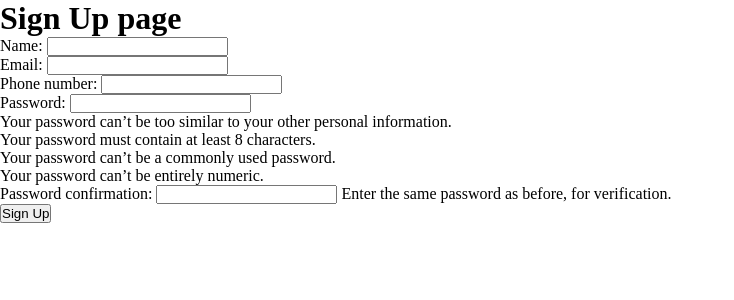
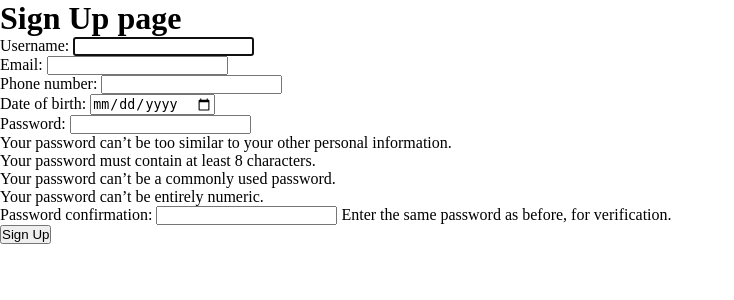
Before and after one commit to Yuyi-hao/rewrote, a Django app: page /accounts/signup/ in a window 1280 px wide. Shown: the part 37-337 px from the top of the page, without its empty margins (0-734 px from the left). Run offline with Django 4.2, Linux system fonts and the light colour scheme.

Commit message:
fixed the date field

```diff
--- a/accounts/admin.py
+++ b/accounts/admin.py
@@ -10,6 +10,6 @@ class UserAccountAdmin(UserAdmin):
     add_form = UserAccountCreationForm
     form = UserAccountChangeForm
     model = UserAccount
-    list_display = ['name', 'email', 'joining_date', 'is_staff', 'date_of_birth']
+    list_display = ['username', 'email', 'joining_date', 'is_staff', 'date_of_birth']
 
 admin.site.register(UserAccount, UserAccountAdmin)
--- a/accounts/forms.py
+++ b/accounts/forms.py
@@ -5,13 +5,17 @@ from django.contrib.auth.forms import UserCreationForm, UserChangeForm
 from .models import UserAccount
 
 class UserAccountCreationForm(UserCreationForm):
+    date_of_birth = forms.DateField(
+        widget=forms.DateInput(attrs={'type': 'date'}),
+        input_formats=['%Y-%m-%d'],
+    )
     class Meta:
         model = UserAccount
-        fields = ('name', 'email', 'phone_number',)
-        # widgets = {'date_of_brith': forms.DateInput()}
+        fields = ('username', 'email', 'phone_number', 'date_of_birth')
+        widgets = {'date_of_brith': forms.DateInput()}
 
 
 class UserAccountChangeForm(UserChangeForm):
     class Meta:
         model = UserAccount
-        fields = ('name', 'email', 'phone_number', 'date_of_birth')
+        fields = ('username', 'email', 'phone_number', 'date_of_birth')
--- a/accounts/models.py
+++ b/accounts/models.py
@@ -4,11 +4,11 @@ from django.contrib.auth.models import AbstractUser
 # Create your models here.
 
 class UserAccount(AbstractUser):
-    name = models.CharField(max_length=150)
+    username = models.CharField(max_length=150, unique=True)
     email = models.EmailField(unique=True)
     phone_number = models.CharField(max_length=20, blank=True, null=True)
     date_of_birth = models.DateField(null=True, blank=True)
     joining_date = models.DateTimeField(auto_now_add=True)
 
     def __str__(self):
-        return self.name
+        return self.username
--- a/rewrote/urls.py
+++ b/rewrote/urls.py
@@ -18,8 +18,8 @@ from django.contrib import admin
 from django.urls import path, include
 
 urlpatterns = [
+    path('', include('main.urls')),
     path('admin/', admin.site.urls),
+    path('accounts/', include('accounts.urls')),
     path('accounts/', include('django.contrib.auth.urls')),
-    path('accounts/', include('accounts.urls')),
-    path('', include('main.urls')),
 ]
--- a/templates/home.html
+++ b/templates/home.html
@@ -5,7 +5,7 @@
 {% block content %}
 <h1> Home page </h1>
 {% if user.is_authenticated %}
-   Hi, {{ user.name }}
+   Hi, {{ user.username }}
    <p><a href="{% url 'logout' %}">Log Out</a></p>
 {% else %}
    <p>You are not logged in</p>
```
Also changed, not shown: accounts/migrations/0002_remove_useraccount_name_alter_useraccount_username.py (added).
